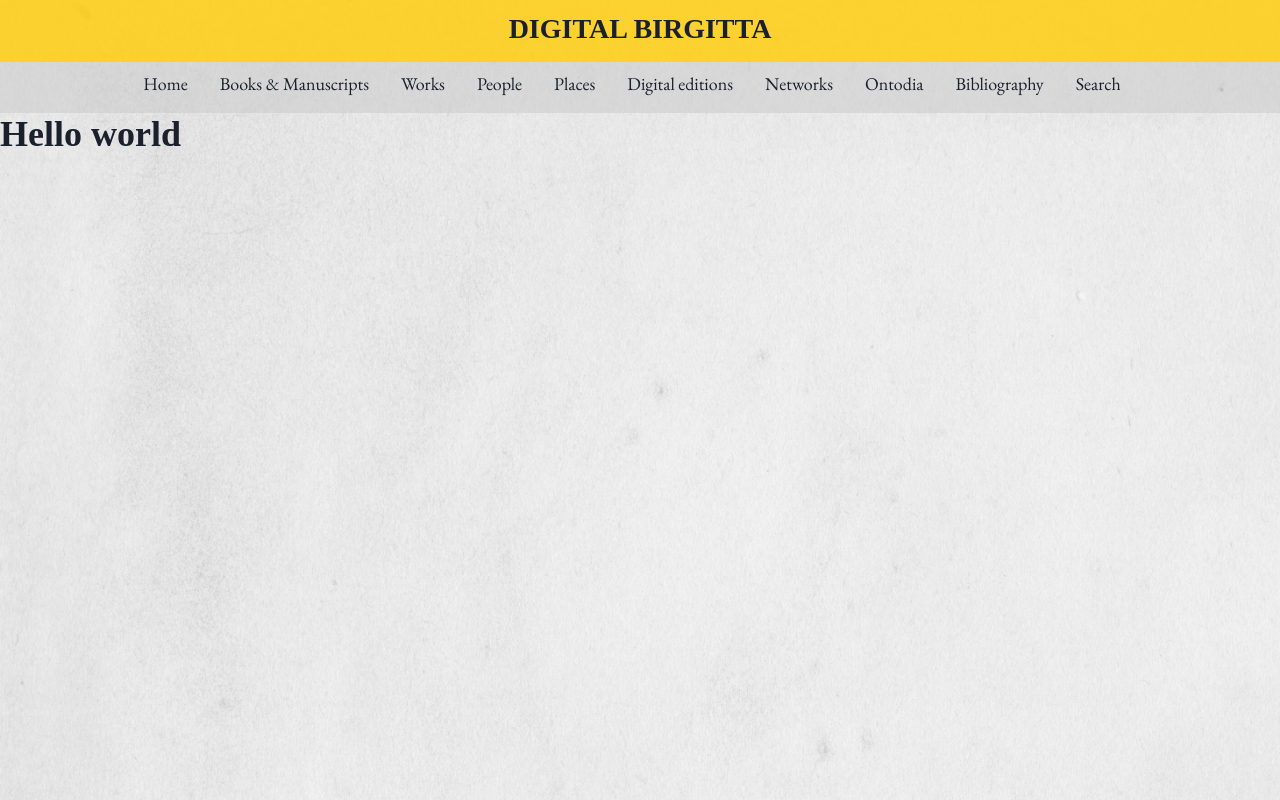
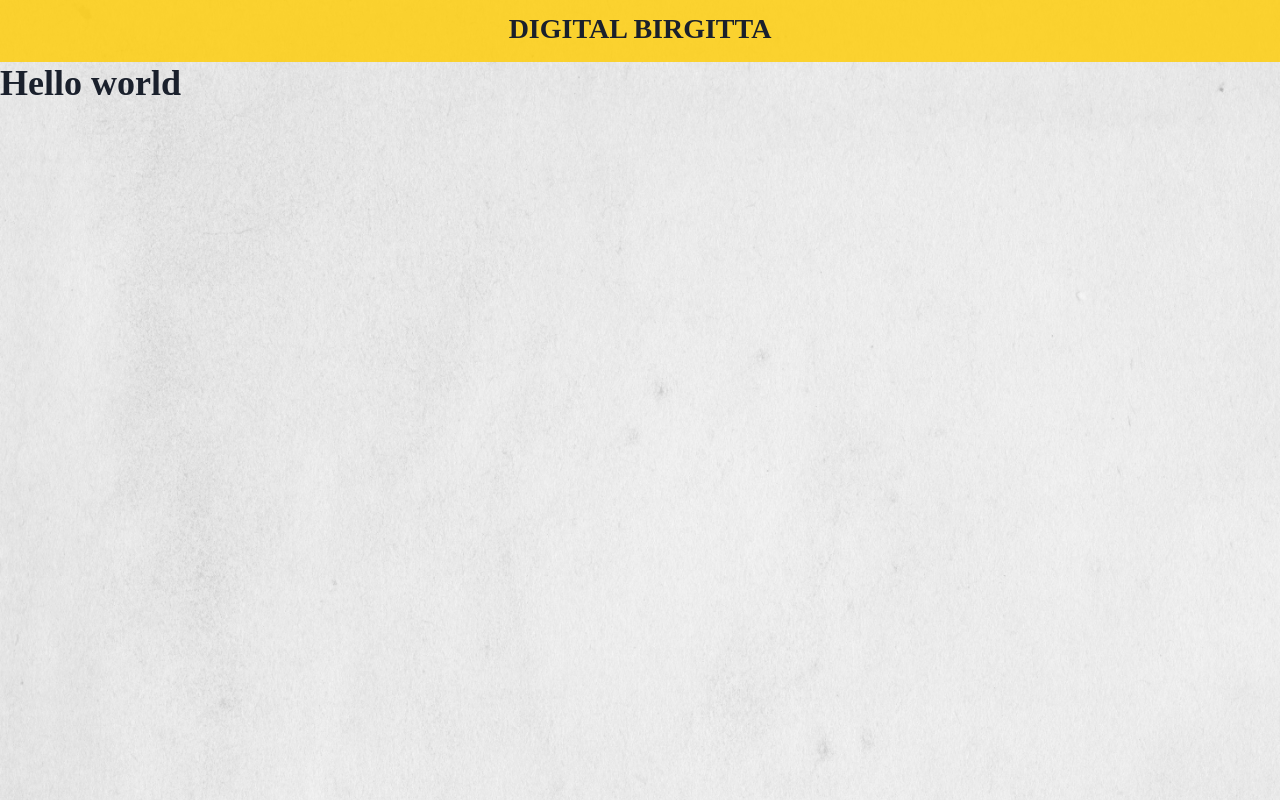
Before and after one commit to tarjelavik/revision-visualization, a Next.js app: page / in a window 1280 px wide. Built offline with nearby package versions, Linux system fonts and the light colour scheme; no server answers; a web font is replaced by a local one.

Commit message:
remove header nav

```diff
--- a/components/Layout/Header.js
+++ b/components/Layout/Header.js
@@ -10,8 +10,6 @@ import {
   Container,
 } from '@chakra-ui/react';
 import ActiveLink from '../Link/ActiveLink';
-/* import {CloseIcon, MoonIcon, SunIcon} from '@chakra-ui/icons'
-import { HamburgerIcon } from '@chakra-ui/icons' */
 
 const Header = () => {
   /* const {colorMode, toggleColorMode} = useColorMode() */
@@ -42,82 +40,6 @@ const Header = () => {
           </Link>
         </Heading>
       </Flex>
-
-      <Box py="2" bgColor="rgba(200,200,200, 0.5)">
-        <Wrap
-          pb="2"
-          px="8"
-          spacing="4"
-          justify="center"
-          alignItems="center"
-          fontSize="18px"
-        >
-          <WrapItem pr="4">
-            <ActiveLink href={`${site}`} activeClassName="active">
-              <a>Home</a>
-            </ActiveLink>
-          </WrapItem>
-          <WrapItem pr="4">
-            <ActiveLink href={`/book`} activeClassName="active">
-              <a>Books & Manuscripts</a>
-            </ActiveLink>
-          </WrapItem>
-          <WrapItem pr="4">
-            <ActiveLink href={`${site}page/works`} activeClassName="active">
-              <a>Works</a>
-            </ActiveLink>
-          </WrapItem>
-          <WrapItem pr="4">
-            <ActiveLink href={`${site}page/people`} activeClassName="active">
-              <a>People</a>
-            </ActiveLink>
-          </WrapItem>
-          <WrapItem pr="4">
-            <ActiveLink href={`${site}page/places`} activeClassName="active">
-              <a>Places</a>
-            </ActiveLink>
-          </WrapItem>
-          <WrapItem pr="4">
-            <ActiveLink
-              href={`${site}page/digital-editions`}
-              activeClassName="active"
-            >
-              <a>Digital editions</a>
-            </ActiveLink>
-          </WrapItem>
-          <WrapItem pr="4">
-            <ActiveLink href={'/networks'} activeClassName="active">
-              <a>Networks</a>
-            </ActiveLink>
-          </WrapItem>
-          <WrapItem pr="4">
-            <ActiveLink href={'https://revision-ontodia.vercel.app'} activeClassName="active">
-              <a>Ontodia</a>
-            </ActiveLink>
-          </WrapItem>
-          <WrapItem pr="4">
-            <ActiveLink href={`${site}page/bibliography`} activeClassName="active">
-              <a>Bibliography</a>
-            </ActiveLink>
-          </WrapItem>
-          <WrapItem pr="4">
-            <ActiveLink href={`/search`} activeClassName="active">
-              <a>Search</a>
-            </ActiveLink>
-          </WrapItem>
-
-          {/* <Button
-            display={{base: 'none', md:'inherit'}}
-            mt="2"
-            p="0"
-            h="5"
-            w="1"
-            onClick={toggleColorMode}
-          >
-            {colorMode === 'light' ? <MoonIcon w={3} h={3} /> : <SunIcon w={3} h={3} />}
-          </Button> */}
-        </Wrap>
-      </Box>
     </Container>
   );
 };
```
